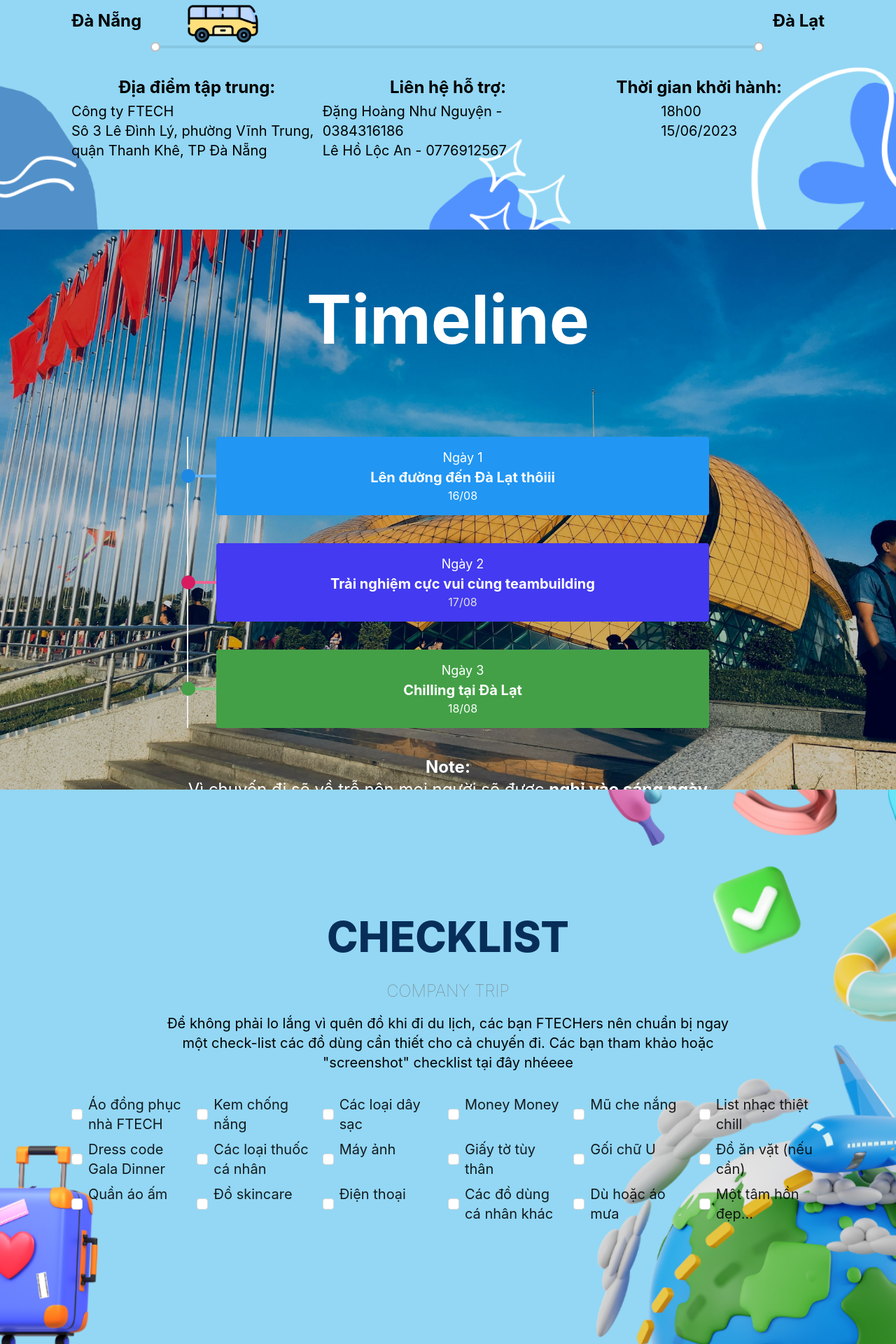
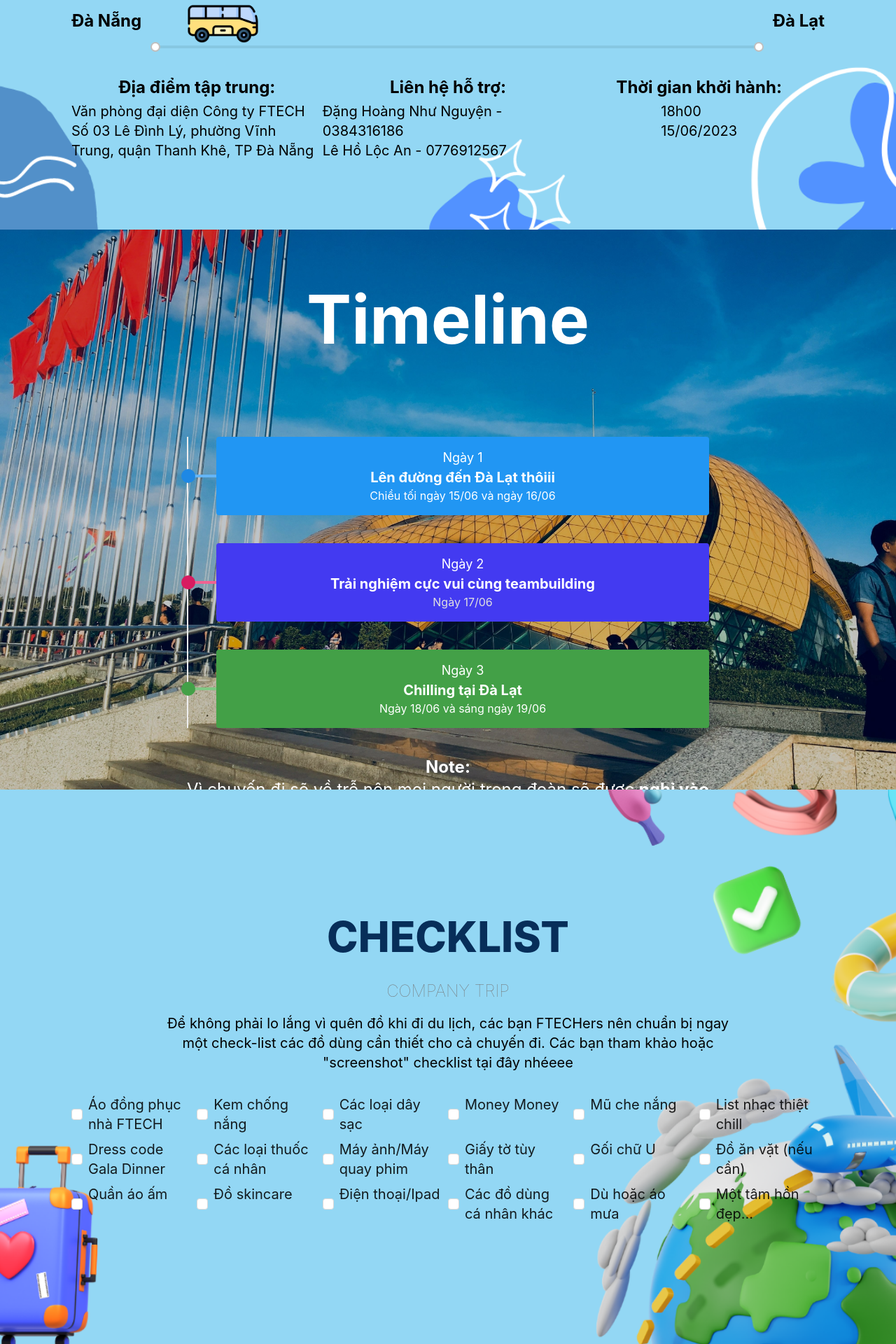
Before and after one commit to GaryHuu/loc-an, a React (Vite) app: page / in a window 1280 px wide. Shown: the part 1272-3192 px from the top of the page at 70% size. Built offline with nearby package versions, Linux system fonts and the light colour scheme.

Commit message:
fix: update footer image and update content

```diff
--- a/src/pages/home/SessionCalendar.tsx
+++ b/src/pages/home/SessionCalendar.tsx
@@ -11,10 +11,10 @@ const firstDay = [
     time: "16h00 (15/06)",
     content: "Nghỉ ngơi sớm chuẩn bị khởi hành",
   }, {
-    time: "18h00 (15/06)",
-    content: "Lên đường đến Đà Lạt"
+    time: "17h30 (15/06)",
+    content: "Tập trung và chuẩn bị lên Đà Lạt"
   }, {
-    time: "6h00",
+    time: "6h00 (16/06)",
     content: "Đến Đà Lạt",
   }, {
     time: "6h00 - 8h00",
@@ -35,7 +35,7 @@ const firstDay = [
     time: "18h00 - 20h00",
     content: "Ăn tối",
   }, {
-    time: "20h00",
+    time: "20h00 trở đi",
     content: "Hoạt động tự do",
   },
 ];
@@ -149,7 +149,7 @@ export default function SessionCalendar() {
                   <h1 className="lg:text-xl text-lg font-bold text-white">
                     Lên đường đến Đà Lạt thôiii
                   </h1>
-                  <h3 className="text-white">16/08</h3>
+                  <h3 className="text-white">Chiều tối ngày 15/06 và ngày 16/06</h3>
                 </div>
                 <div className="hidden">
                   <Button icon={<BsMenuButton color="white" size={24}/>} type='text'/>
@@ -168,7 +168,7 @@ export default function SessionCalendar() {
                   <h1 className="lg:text-xl text-lg font-bold text-white">
                     Trải nghiệm cực vui cùng teambuilding
                   </h1>
-                  <h3 className="text-gray-300">17/08 </h3>
+                  <h3 className="text-gray-300">Ngày 17/06</h3>
                 </div>
                 <div className="hidden">
                   <Button icon={<BsMenuButton color="white" size={24}/>} type='text'/>
@@ -187,7 +187,7 @@ export default function SessionCalendar() {
                   <h1 className="lg:text-xl text-lg font-bold text-white">
                     Chilling tại Đà Lạt
                   </h1>
-                  <h3 className="text-white">18/08</h3>
+                  <h3 className="text-white">Ngày 18/06 và sáng ngày 19/06</h3>
                 </div>
                 <div className="hidden">
                   <Button icon={<BsMenuButton color="white" size={24}/>} type='text'/>
@@ -196,8 +196,8 @@ export default function SessionCalendar() {
             </div>
             <h3 className="text-center text-white lg:text-2xl sm:text-sm text-base">
               <p><b>Note: </b></p>
-              <p>Vì chuyến đi sẽ về trễ nên mọi người sẽ được <b>nghỉ vào sáng ngày tiếp theo
-              (19/6)</b> mà vẫn được nhận lương nhée</p>
+              <p>Vì chuyến đi sẽ về trễ nên mọi người trong đoàn sẽ được <b>nghỉ vào sáng ngày thứ hai
+              (19/06)</b> mà vẫn được nhận lương nhée</p>
             </h3>
           </div>
         </div>
--- a/src/pages/home/SessionCheckList.tsx
+++ b/src/pages/home/SessionCheckList.tsx
@@ -34,7 +34,7 @@ const items = [
     id: 8,
   },
   {
-    name: 'Máy ảnh',
+    name: 'Máy ảnh/Máy quay phim',
     id: 9,
   },
   {
@@ -58,7 +58,7 @@ const items = [
     id: 14,
   },
   {
-    name: 'Điện thoại',
+    name: 'Điện thoại/Ipad',
     id: 15,
   },
   {
@@ -84,7 +84,7 @@ export default function SessionCheckList() {
     <div className='custom-shape-divider-top-1685952780 h-100vh bg-transparent relative'>
       <div className='w-full'>
         <div className='container flex items-center justify-center flex-col h-[100vh]'>
-          <p className='lg:text-6xl text-primary font-extrabold mb-1 animate__wobble text-4xl mb-6'>
+          <p className='lg:text-6xl text-primary font-extrabold animate__wobble text-4xl lg:mb-6 mb-1'>
             CHECKLIST
           </p>
 
--- a/src/pages/home/SessionSecondPage.tsx
+++ b/src/pages/home/SessionSecondPage.tsx
@@ -77,7 +77,7 @@ export default function SessionSecondPage() {
           <div className='flex justify-center lg:px-32' ref={titleElement}>
             <p className='text-justify lg:my-2 lg:text-xl sm:text-sm text-base'>
               {' '}
-              Chào mừng các bạn FTECHers Đà Nẵng đã đến với Đà Lạt nheee! Với
+              Chào mừng các bạn FTECHers Đà Nẵng đến với Đà Lạt Trip 2023! Với
               tinh thần làm nhiệt tình, chơi hết mình, Company Trip 2023
               mong muốn sẽ mang lại những cảm xúc trọn vẹn và vui vẻ nhất
               đến với tất cả các thành viên FTECHers Đà Nẵng. Bên cạnh đó,
@@ -124,8 +124,8 @@ export default function SessionSecondPage() {
                   Địa điểm tập trung:
                 </h3>
                 <p className='card-content text-start lg:text-xl sm:text-sm text-sm'>
-                  Công ty FTECH
-                  <br /> Sô 3 Lê Đình Lý, phường Vĩnh Trung, quận Thanh Khê, TP
+                  Văn phòng đại diện Công ty FTECH
+                  <br /> Số 03 Lê Đình Lý, phường Vĩnh Trung, quận Thanh Khê, TP
                   Đà Nẵng
                 </p>
               </div>
```
Also changed, not shown: public/images/footer.png.
